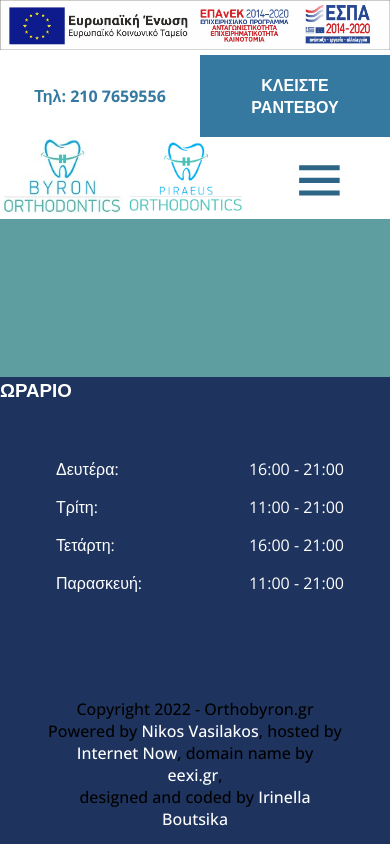
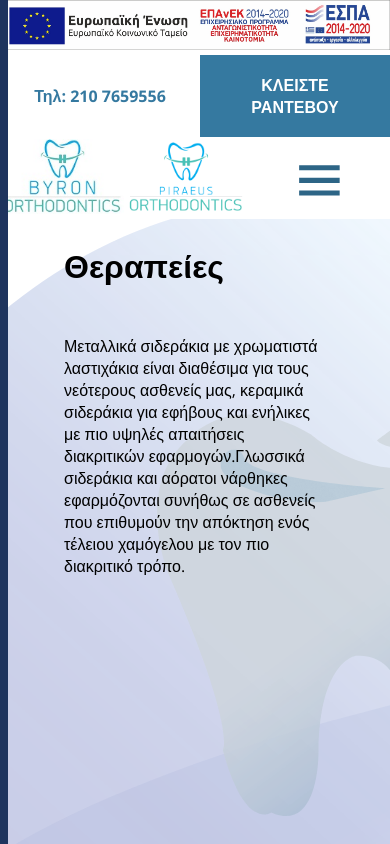
Before and after one commit to 3vilBonobo/orthobyron.gr, a React (Create React App) app: page /treatments in a window 390 px wide. Shown: the top 844 px of the page. Built offline with nearby package versions, Linux system fonts and the light colour scheme; the HTML template or start-up script is replaced by a standard one.

Commit message:
fix mobile responsive styles

```diff
--- a/src/components/Styles/Header.style.js
+++ b/src/components/Styles/Header.style.js
@@ -17,7 +17,7 @@ export const StyledHeader = styled.header`
 `;
 
 export const StyledBanner = styled.div`
-  width: 100%;
+  width: auto;
   @media screen and (min-width: 768px) {
     width: 50%;
     min-width: 400px;
@@ -38,7 +38,6 @@ export const StyledTopHeaderSection = styled.div`
   flex-direction: column;
   align-items: center;
   justify-content: space-around;
-  width: 100%;
 
   @media screen and (min-width: 768px) {
     flex-direction: row;
@@ -51,7 +50,6 @@ export const StyledContactHeaderSection = styled.div`
   flex-direction: row;
   align-items: center;
   justify-content: space-around;
-  width: 100%;
 `;
 
 export const StyledBottomHeaderSection = styled.div`
@@ -60,7 +58,7 @@ export const StyledBottomHeaderSection = styled.div`
   flex-direction: row;
   align-items: center;
   justify-content: space-between;
-  width: 100%;
+
   color: #fff;
 `;
 
@@ -89,15 +87,16 @@ export const StyledPhone = styled.a`
 `;
 
 export const StyledEmail = styled.a`
-  width: 350px;
   text-align: center;
   display: none;
   font-weight: 600;
   text-decoration: none;
   padding: 1rem;
   color: #3579a0;
+  width: fit-content;
 
   @media screen and (min-width: 768px) {
+    width: 350px;
     display: inline-block;
     width: fit-content;
     text-align: center;
--- a/src/components/Styles/Home.styles.js
+++ b/src/components/Styles/Home.styles.js
@@ -1,10 +1,12 @@
 import styled from 'styled-components';
 
 export const StyledMain = styled.div`
+  width: 100%;
   position: relative;
   top: 180px;
 `;
 export const StyledHero = styled.div`
+  width: 100%;
   position: relative;
   display: flex;
   align-items: center;
@@ -78,14 +80,13 @@ export const StyledIntroSection = styled.section`
   display: flex;
   align-items: center;
   justify-content: center;
-  padding: 3rem;
+  padding: 1rem;
 `;
 
 export const StyledIntroContainer = styled.div`
   text-align: center;
   font-size: 1.1rem;
   width: 75%;
-  padding: 0.5rem 4rem;
   line-height: 2.3rem;
   @media screen and (min-width: 768px) {
     max-width: 60%;
@@ -122,7 +123,7 @@ export const StyledTreatmentsTitle = styled.h2`
   color: #2d6586;
 `;
 export const StyledInfoText = styled.p`
-  padding: 2rem 5rem;
+  padding: 2rem 1rem;
   color: #3579a0;
   max-width: 70%;
   text-align: center;
--- a/src/components/Styles/Navbar.style.js
+++ b/src/components/Styles/Navbar.style.js
@@ -35,7 +35,7 @@ export const StyledCloseIcon = styled(MdClose)`
 export const StyledNavbarContainer = styled.nav`
   z-index: 9;
   height: 100vh;
-  width: 100%;
+  width: auto;
   display: flex;
   flex-direction: column;
   background-color: rgba(30, 52, 94);
--- /dev/null
+++ b/src/components/Styles/Treatments.style.js
@@ -0,0 +1,49 @@
+import styled from 'styled-components';
+
+export const StyledTreatmentsMainSection = styled.div`
+  background-color: #fff;
+  background-image: url('images/tooth_bg.svg');
+  background-size: cover;
+  display: flex;
+  flex-direction: column;
+  align-items: center;
+  justify-content: flex-start;
+  width: 100%;
+  height: 100vh;
+  padding: 4rem;
+  position: relative;
+  top: 180px;
+`;
+
+export const StyledTreatmentsMainTitle = styled.h1`
+  margin-bottom: 3rem;
+  align-self: flex-start;
+`;
+
+export const StyledTreatmentsMainInfo = styled.p``;
+
+export const StyledTreatmentsMainContainer = styled.div`
+  display: flex;
+  flex-direction: column;
+  align-items: center;
+  justify-content: space-around;
+  width: 100%;
+  @media screen and (min-width: 768px) {
+    flex-direction: row;
+  }
+`;
+
+export const StyledTreatmentSection = styled.div`
+  background-color: #fff;
+  background-image: url('images/tooth_bg.svg');
+  background-size: cover;
+  display: flex;
+  flex-direction: column;
+  align-items: center;
+  justify-content: flex-start;
+  width: 100%;
+  height: 100vh;
+  padding: 4rem;
+  position: relative;
+  top: 180px;
+`;
--- a/src/components/routes/Treatments.js
+++ b/src/components/routes/Treatments.js
@@ -1,14 +1,25 @@
 import { Outlet } from 'react-router-dom';
 import { treatmentsGeneral } from '../../data/data';
+import Treatment from '../Treatment';
+import {
+  StyledTreatmentsMainSection,
+  StyledTreatmentsMainTitle,
+  StyledTreatmentsMainInfo,
+  StyledTreatmentsMainContainer,
+} from '../styles/Treatments.style';
 
 const Treatments = () => {
   return (
-    <div>
-      <h1>{treatmentsGeneral.name}</h1>
-      <p>{treatmentsGeneral.description}</p>
-
+    <StyledTreatmentsMainSection>
+      <StyledTreatmentsMainTitle>
+        {treatmentsGeneral.name}
+      </StyledTreatmentsMainTitle>
+      <StyledTreatmentsMainInfo>
+        {treatmentsGeneral.description}
+      </StyledTreatmentsMainInfo>
+      <StyledTreatmentsMainContainer></StyledTreatmentsMainContainer>
       <Outlet />
-    </div>
+    </StyledTreatmentsMainSection>
   );
 };
 
--- a/src/components/treatments/Invisalign.js
+++ b/src/components/treatments/Invisalign.js
@@ -1,11 +1,12 @@
 import { treatments } from '../../data/data';
+import { StyledTreatmentSection } from '../styles/Treatments.style';
 
 const Invisalign = () => {
   return (
-    <div>
+    <StyledTreatmentSection>
       <h1>{treatments[3].name}</h1>
       <p>{treatments[3].description}</p>
-    </div>
+    </StyledTreatmentSection>
   );
 };
 
```
